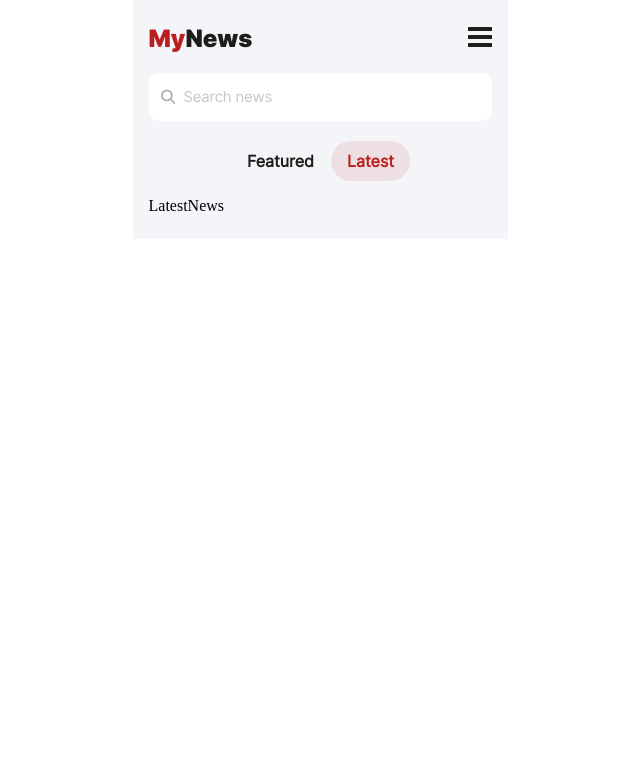
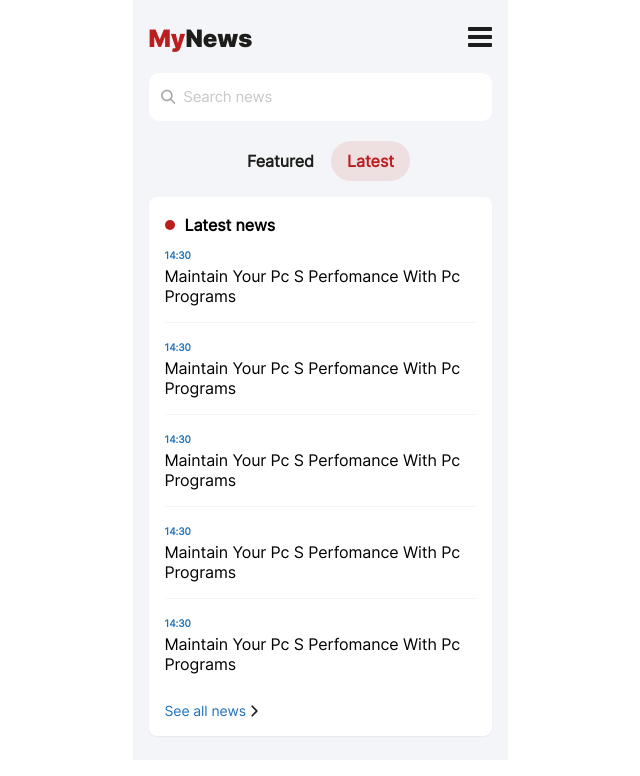
Before and after one commit to michellesaric/NewsApp, a React (Create React App) app: page / in a window 1280 px wide. Both pictures are taken after a click on the button "Latest". Shown: the top 776 px of the page, without its empty margins (320-960 px from the left). Built offline with nearby package versions, Linux system fonts and the light colour scheme.

Commit message:
Added UI for Latest News

```diff
--- /dev/null
+++ b/src/components/icons/right_arrow/RightArrow.tsx
@@ -0,0 +1,22 @@
+import React from "react";
+
+function RightArrow() {
+  return (
+    <svg
+      width="12"
+      height="12"
+      viewBox="0 0 12 12"
+      fill="none"
+      xmlns="http://www.w3.org/2000/svg"
+    >
+      <path
+        fill-rule="evenodd"
+        clip-rule="evenodd"
+        d="M4.48019 0.451931C4.29995 0.271689 4.00772 0.271689 3.82748 0.451931L3.33794 0.941467C3.1577 1.12171 3.1577 1.41394 3.33794 1.59418L7.6625 5.91874C7.70756 5.9638 7.70756 6.03686 7.6625 6.08192L3.33827 10.4061C3.15803 10.5864 3.15803 10.8786 3.33827 11.0589L3.82748 11.5481C4.00772 11.7283 4.29995 11.7283 4.48019 11.5481L9.37555 6.65271C9.73603 6.29223 9.73603 5.70777 9.37555 5.34729L4.48019 0.451931Z"
+        fill="#1D1D1B"
+      />
+    </svg>
+  );
+}
+
+export default RightArrow;
--- a/src/components/latest_news_card/LatestNewsCard.tsx
+++ b/src/components/latest_news_card/LatestNewsCard.tsx
@@ -1,7 +1,14 @@
 import React from "react";
 
 function LatestNewsCard() {
-  return <div>LatestNewsCard</div>;
+  return (
+    <div className="latest-news-card">
+      <h4 className="latest-news-card__time">14:30</h4>
+      <p className="latest-news-card__title">
+        Maintain Your Pc S Perfomance With Pc Programs
+      </p>
+    </div>
+  );
 }
 
 export default LatestNewsCard;
--- a/src/components/latest_news_card/_latestNewsCard.scss
+++ b/src/components/latest_news_card/_latestNewsCard.scss
@@ -0,0 +1,35 @@
+.latest-news-card {
+  padding: 16px 0px;
+  border-bottom: 1px solid $white-background;
+
+  .latest-news-card__time {
+    font-family: "Inter Regular";
+    font-style: normal;
+    font-weight: 700;
+    font-size: 10px;
+    line-height: 16px;
+    letter-spacing: -0.0153846px;
+    text-transform: uppercase;
+    margin-bottom: 3px;
+    color: $blue;
+  }
+
+  .latest-news-card__title {
+    font-family: "Inter Regular";
+    font-style: normal;
+    font-weight: 500;
+    font-size: 16px;
+    line-height: 20px;
+    letter-spacing: -0.11px;
+    color: $black;
+  }
+}
+
+.latest-news-card:first-child {
+  padding-top: 0px;
+}
+
+.latest-news-card:last-child {
+  padding-bottom: 0px;
+  border-bottom: none;
+}
--- a/src/pages/home/latest_news/LatestNews.tsx
+++ b/src/pages/home/latest_news/LatestNews.tsx
@@ -1,7 +1,39 @@
 import React from "react";
+import LatestNewsCard from "../../../components/latest_news_card/LatestNewsCard";
+import RightArrow from "../../../components/icons/right_arrow/RightArrow";
 
 function LatestNews() {
-  return <div>LatestNews</div>;
+  return (
+    <div className="latest-news">
+      <div className="latest-news__header">
+        <div className="latest-news__header-circle"></div>
+        <h2 className="latest-news__header-title">Latest news</h2>
+      </div>
+      <div className="latest-news__list">
+        <LatestNewsCard />
+        <LatestNewsCard />
+        <LatestNewsCard />
+        <LatestNewsCard />
+        <LatestNewsCard />
+        <LatestNewsCard />
+        <LatestNewsCard />
+        <LatestNewsCard />
+        <LatestNewsCard />
+        <LatestNewsCard />
+        <LatestNewsCard />
+        <LatestNewsCard />
+        <LatestNewsCard />
+        <LatestNewsCard />
+        <LatestNewsCard />
+        <LatestNewsCard />
+        <LatestNewsCard />
+      </div>
+      <div className="latest-news__footer">
+        <p className="latest-news__footer-text">See all news</p>
+        <RightArrow />
+      </div>
+    </div>
+  );
 }
 
 export default LatestNews;
--- a/src/pages/home/latest_news/_latestNews.scss
+++ b/src/pages/home/latest_news/_latestNews.scss
@@ -0,0 +1,61 @@
+.latest-news {
+  padding: 18px 16px 0px;
+  box-shadow: 0px 1px 2px -1px #c8cad1;
+  border-radius: 8px;
+  background-color: $white;
+
+  .latest-news__header {
+    display: flex;
+    align-items: center;
+    margin-bottom: 12px;
+    background: $white;
+
+    .latest-news__header-circle {
+      margin-right: 10px;
+      width: 10px;
+      height: 10px;
+      border-radius: 50%;
+      background-color: $red;
+    }
+
+    .latest-news__header-title {
+      font-family: "Inter Regular";
+      font-style: normal;
+      font-weight: 600;
+      font-size: 16px;
+      line-height: 20px;
+      letter-spacing: -0.11px;
+    }
+  }
+
+  .latest-news__list {
+    height: 439px;
+    overflow-y: scroll;
+  }
+
+  .latest-news__list::-webkit-scrollbar {
+    display: none;
+  }
+
+  .latest-news__list {
+    -ms-overflow-style: none;
+    scrollbar-width: none;
+  }
+
+  .latest-news__footer {
+    padding: 15px 0px;
+    display: flex;
+    align-items: center;
+
+    .latest-news__footer-text {
+      font-family: "Inter Regular";
+      font-style: normal;
+      font-weight: 500;
+      font-size: 14px;
+      line-height: 20px;
+      letter-spacing: -0.09625px;
+      color: $blue;
+      margin-right: 2px;
+    }
+  }
+}
--- a/src/styles/css/index.css
+++ b/src/styles/css/index.css
@@ -140,6 +140,69 @@
   color: #bb1e1e;
 }
 
+.latest-news {
+  padding: 18px 16px 0px;
+  -webkit-box-shadow: 0px 1px 2px -1px #c8cad1;
+          box-shadow: 0px 1px 2px -1px #c8cad1;
+  border-radius: 8px;
+  background-color: #ffffff;
+}
+.latest-news .latest-news__header {
+  display: -webkit-box;
+  display: -ms-flexbox;
+  display: flex;
+  -webkit-box-align: center;
+      -ms-flex-align: center;
+          align-items: center;
+  margin-bottom: 12px;
+  background: #ffffff;
+}
+.latest-news .latest-news__header .latest-news__header-circle {
+  margin-right: 10px;
+  width: 10px;
+  height: 10px;
+  border-radius: 50%;
+  background-color: #bb1e1e;
+}
+.latest-news .latest-news__header .latest-news__header-title {
+  font-family: "Inter Regular";
+  font-style: normal;
+  font-weight: 600;
+  font-size: 16px;
+  line-height: 20px;
+  letter-spacing: -0.11px;
+}
+.latest-news .latest-news__list {
+  height: 439px;
+  overflow-y: scroll;
+}
+.latest-news .latest-news__list::-webkit-scrollbar {
+  display: none;
+}
+.latest-news .latest-news__list {
+  -ms-overflow-style: none;
+  scrollbar-width: none;
+}
+.latest-news .latest-news__footer {
+  padding: 15px 0px;
+  display: -webkit-box;
+  display: -ms-flexbox;
+  display: flex;
+  -webkit-box-align: center;
+      -ms-flex-align: center;
+          align-items: center;
+}
+.latest-news .latest-news__footer .latest-news__footer-text {
+  font-family: "Inter Regular";
+  font-style: normal;
+  font-weight: 500;
+  font-size: 14px;
+  line-height: 20px;
+  letter-spacing: -0.09625px;
+  color: #1e71bb;
+  margin-right: 2px;
+}
+
 .search_bar {
   padding: 16px 12px;
   border-radius: 10px;
@@ -258,6 +321,40 @@
   max-width: 281.02px;
 }
 
+.latest-news-card {
+  padding: 16px 0px;
+  border-bottom: 1px solid #f4f5f8;
+}
+.latest-news-card .latest-news-card__time {
+  font-family: "Inter Regular";
+  font-style: normal;
+  font-weight: 700;
+  font-size: 10px;
+  line-height: 16px;
+  letter-spacing: -0.0153846px;
+  text-transform: uppercase;
+  margin-bottom: 3px;
+  color: #1e71bb;
+}
+.latest-news-card .latest-news-card__title {
+  font-family: "Inter Regular";
+  font-style: normal;
+  font-weight: 500;
+  font-size: 16px;
+  line-height: 20px;
+  letter-spacing: -0.11px;
+  color: #000000;
+}
+
+.latest-news-card:first-child {
+  padding-top: 0px;
+}
+
+.latest-news-card:last-child {
+  padding-bottom: 0px;
+  border-bottom: none;
+}
+
 * {
   margin: 0;
   padding: 0;
--- a/src/styles/index.scss
+++ b/src/styles/index.scss
@@ -8,6 +8,7 @@
 @import ".././components/search_bar/searchBar";
 @import ".././components/modal/modal";
 @import ".././components/news_card/newsCard";
+@import ".././components/latest_news_card/latestNewsCard";
 
 * {
   margin: 0;
```
Also changed, not shown: src/assets/images/RightArrow.svg (added).
